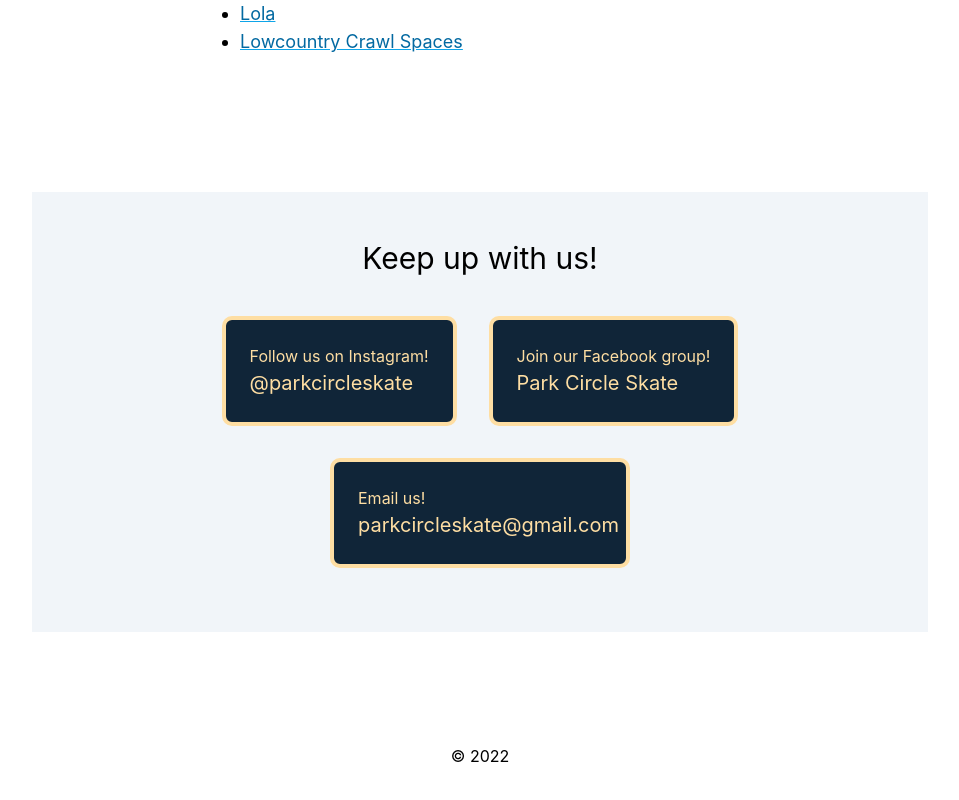
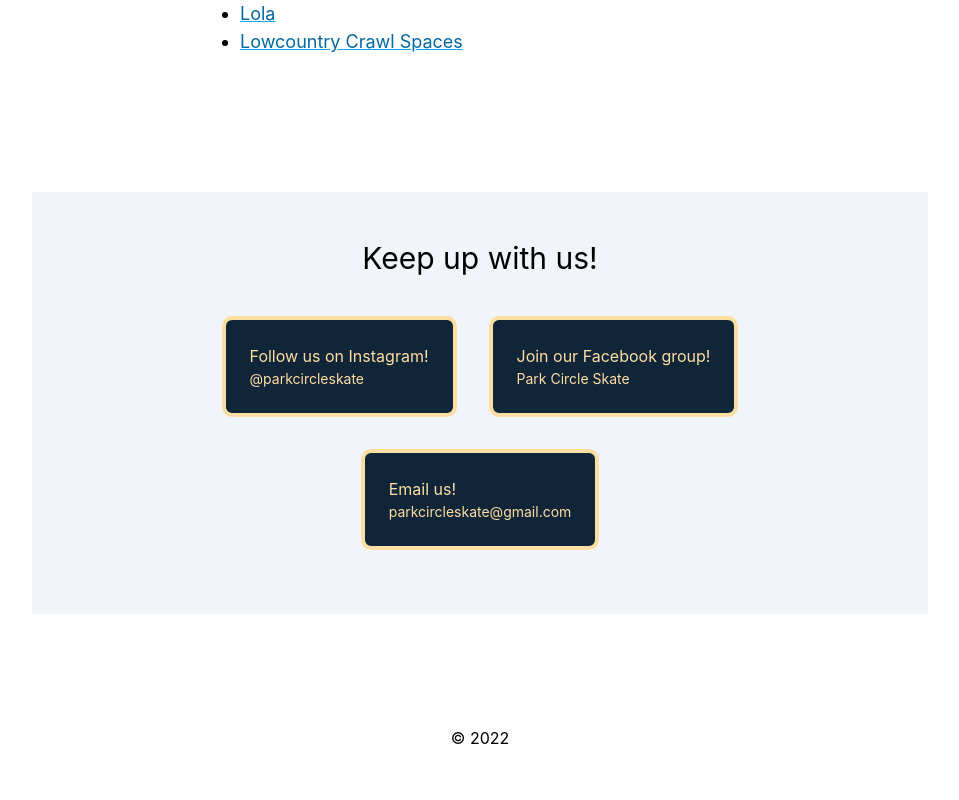
Before and after one commit to shawnlknight/park-circle-skate, a Next.js app: page / in a window 1280 px wide. Shown: the part 4785-5585 px from the top of the page, without its empty margins (160-1119 px from the left). Built offline with nearby package versions, Linux system fonts and the light colour scheme.

Commit message:
fix sizing issue

```diff
--- a/pages/index.js
+++ b/pages/index.js
@@ -229,7 +229,7 @@
               className={styles.card}
             >
               <h3>Follow us on Instagram!</h3>
-              <p>@parkcircleskate</p>
+              <p className="text-sm">@parkcircleskate</p>
             </a>
 
             <a
@@ -239,11 +239,11 @@
               className={styles.card}
             >
               <h3>Join our Facebook group!</h3>
-              <p>Park Circle Skate</p>
+              <p className="text-sm">Park Circle Skate</p>
             </a>
             <a href="mailto:parkcircleskate@gmail.com" className={styles.card}>
               <h3>Email us!</h3>
-              <p>parkcircleskate@gmail.com</p>
+              <p className="text-sm">parkcircleskate@gmail.com</p>
             </a>
           </div>
         </div>
--- a/styles/Home.module.css
+++ b/styles/Home.module.css
@@ -124,7 +124,6 @@
 
 .card p {
   margin: 0;
-  font-size: 1.25rem;
   line-height: 1.5;
 }
 
```
